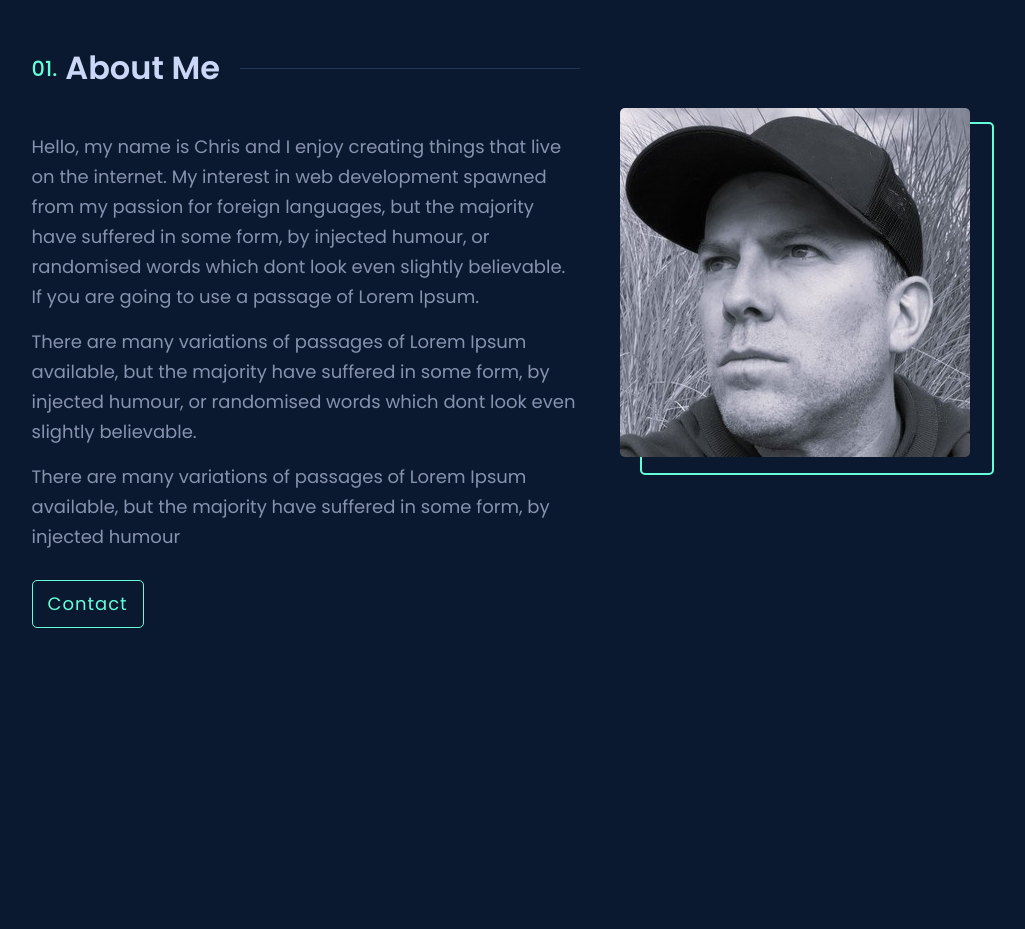
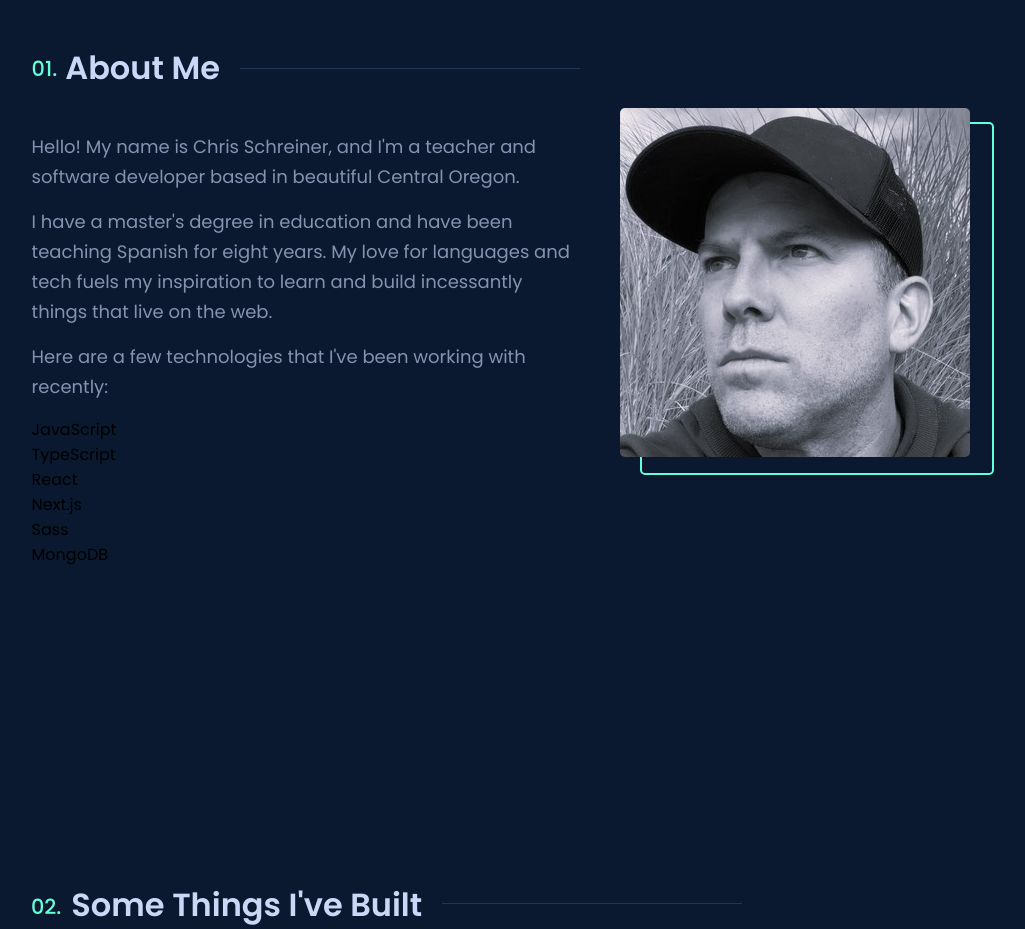
Before and after one commit to chrisjschreiner/Portfolio, a React (Create React App) app: page / in a window 1280 px wide. Shown: the part 880-1809 px from the top of the page, without its empty margins (139-1164 px from the left). Built offline with nearby package versions, Linux system fonts and the light colour scheme.

Commit message:
added skills

```diff
--- a/src/components/About.js
+++ b/src/components/About.js
@@ -4,6 +4,14 @@ import UpToTopButton from "./UpToTopButton";
 import Fade from "react-reveal/Fade";
 
 function About() {
+  const skills = [
+    "JavaScript",
+    "TypeScript",
+    "React",
+    "Next.js",
+    "Sass",
+    "MongoDB",
+  ];
   return (
     <>
       <div className="about__space" id="about">
@@ -13,31 +21,25 @@ function About() {
               {/* <Fade bottom> */}
               <h1 className="about__heading">About Me</h1>
               <p className="p__color">
-                Hello, my name is Chris and I enjoy creating things that live on
-                the internet. My interest in web development spawned from my
-                passion for foreign languages, but the majority have suffered in
-                some form, by injected humour, or randomised words which dont
-                look even slightly believable. If you are going to use a passage
-                of Lorem Ipsum.
+                Hello! My name is Chris Schreiner, and I'm a teacher and
+                software developer based in beautiful Central Oregon.
               </p>
               <p className="p__color">
-                There are many variations of passages of Lorem Ipsum available,
-                but the majority have suffered in some form, by injected humour,
-                or randomised words which dont look even slightly believable.
+                I have a master's degree in education and have been teaching
+                Spanish for eight years. My love for languages and tech fuels my
+                inspiration to learn and build incessantly things that live on
+                the web.
               </p>
               <p className="p__color">
-                There are many variations of passages of Lorem Ipsum available,
-                but the majority have suffered in some form, by injected humour
+                Here are a few technologies that I've been working with
+                recently:
               </p>
-              {/* <div className="about__button">
-                <a href="/#">
-                  <button className="about btn pointer">Download CV</button>
-                </a>
-              </div> */}
               <div>
-                <a className="contact__link" href="#contact">
-                  Contact
-                </a>
+                <ul className="skills__list">
+                  {skills.map((skill, i) => (
+                    <li key={i}>{skill}</li>
+                  ))}
+                </ul>
               </div>
               {/* </Fade> */}
             </div>
```
